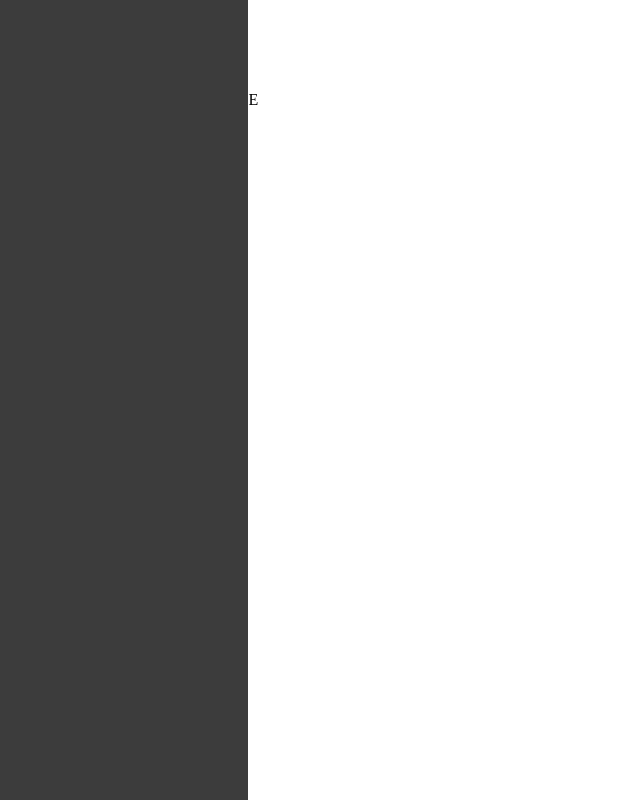
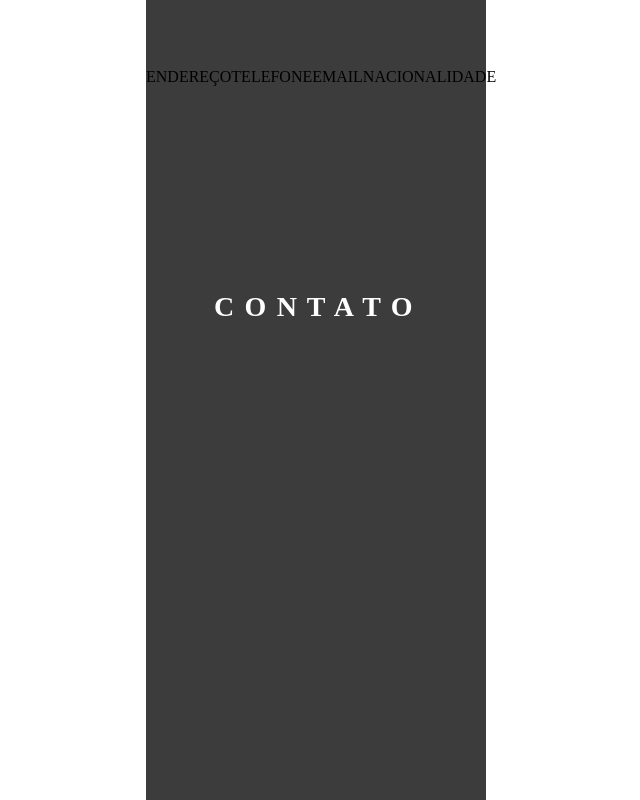
Before and after one commit to nat-1501/digitalcurriculum, a React (Create React App) app in the folder digitalcurriculum/: page / in a window 1280 px wide. Shown: the top 800 px of the page, without its empty margins (92-732 px from the left). Built offline with nearby package versions, Linux system fonts and the light colour scheme.

Commit message:
centralizado coluna contato

```diff
--- a/digitalcurriculum/src/App.js
+++ b/digitalcurriculum/src/App.js
@@ -3,19 +3,14 @@ import './style.css';
 
 function app(){
   return(
-    <div className="coluna">
-        <h1 className="title">Contato</h1>
+    <div className="cv">
+        <div className="coluna">
+          <h1>C O N T A T O</h1>
         <span>ENDEREÇO</span>
         <span>TELEFONE</span>
         <span>EMAIL</span>
         <span>NACIONALIDADE</span>
-
-
-
-
-        <div className="coluna">
-
-        </div>
+      </div>
     </div>
   )
 }
--- a/digitalcurriculum/src/index.css
+++ b/digitalcurriculum/src/index.css
@@ -1,6 +1,5 @@
 *{
   margin: 0;
   padding: 0;
-  box-sizing: border-box;
 
 }
--- a/digitalcurriculum/src/style.css
+++ b/digitalcurriculum/src/style.css
@@ -1,23 +1,50 @@
+
+.cv {
+position: relative;
+height: 1054px;
+width: 816px;
+left: -2.842170943040401e-14px;
+top: 0px;
+border-radius: 0px;
+background: rgba(255, 255, 255, 1);
+display: flex;
+justify-content: center;
+align-items: center;
+flex-direction: column;
+
+}
 
 .coluna {
 
-    position: absolute;
-    width: 340px;
-    height: 1054px;
-    left: 0px;
-    top: 0px;
-    background-color: #3C3C3C
-    ;
+height: 1054px;
+width: 340px;
+left: 0px;
+top: 0px;
+border-radius: 0px;
+background: rgba(60, 60, 60, 1);
 }
 
-.title {
-    font-size: 80px;
-    color: #fff;
+.coluna h1 {
+
+position: relative;
+width: 204px;
+height: 68px;
+left: 68px;
+top: 272px;
+
+font-family: Montserrat;
+font-style: normal;
+font-weight: bold;
+font-size: 28px;
+line-height: 39px;
+display: flex;
+align-items: center;
+letter-spacing: 0.06em;
+
+
+color: #FFFFFF;
+
+
+
+
 }
-
-.coluna title {
-    font-size: 80px;
-    color: #fff;
-    margin: 16px 0;
-    font-size: 39px;
-}
```
